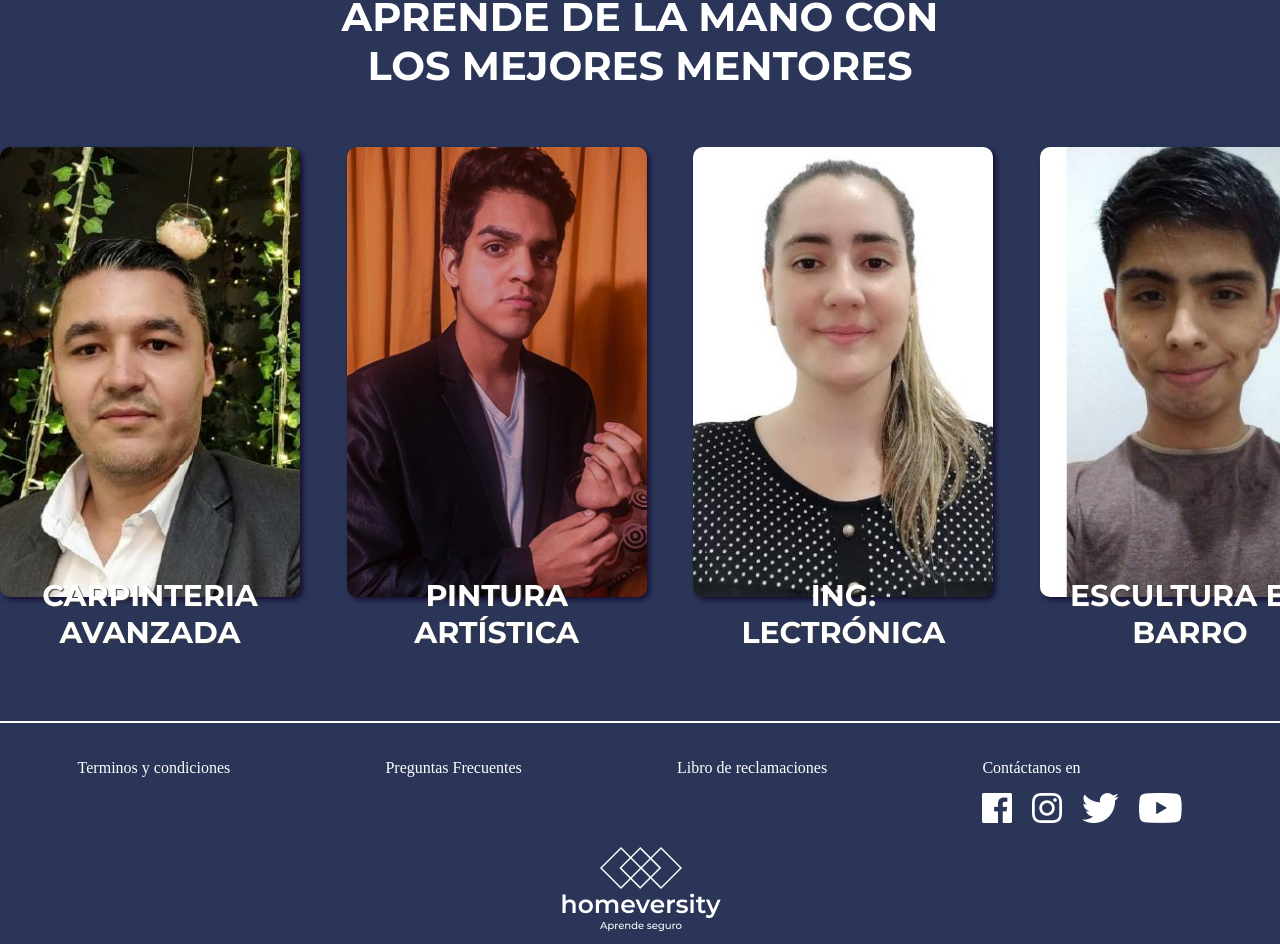
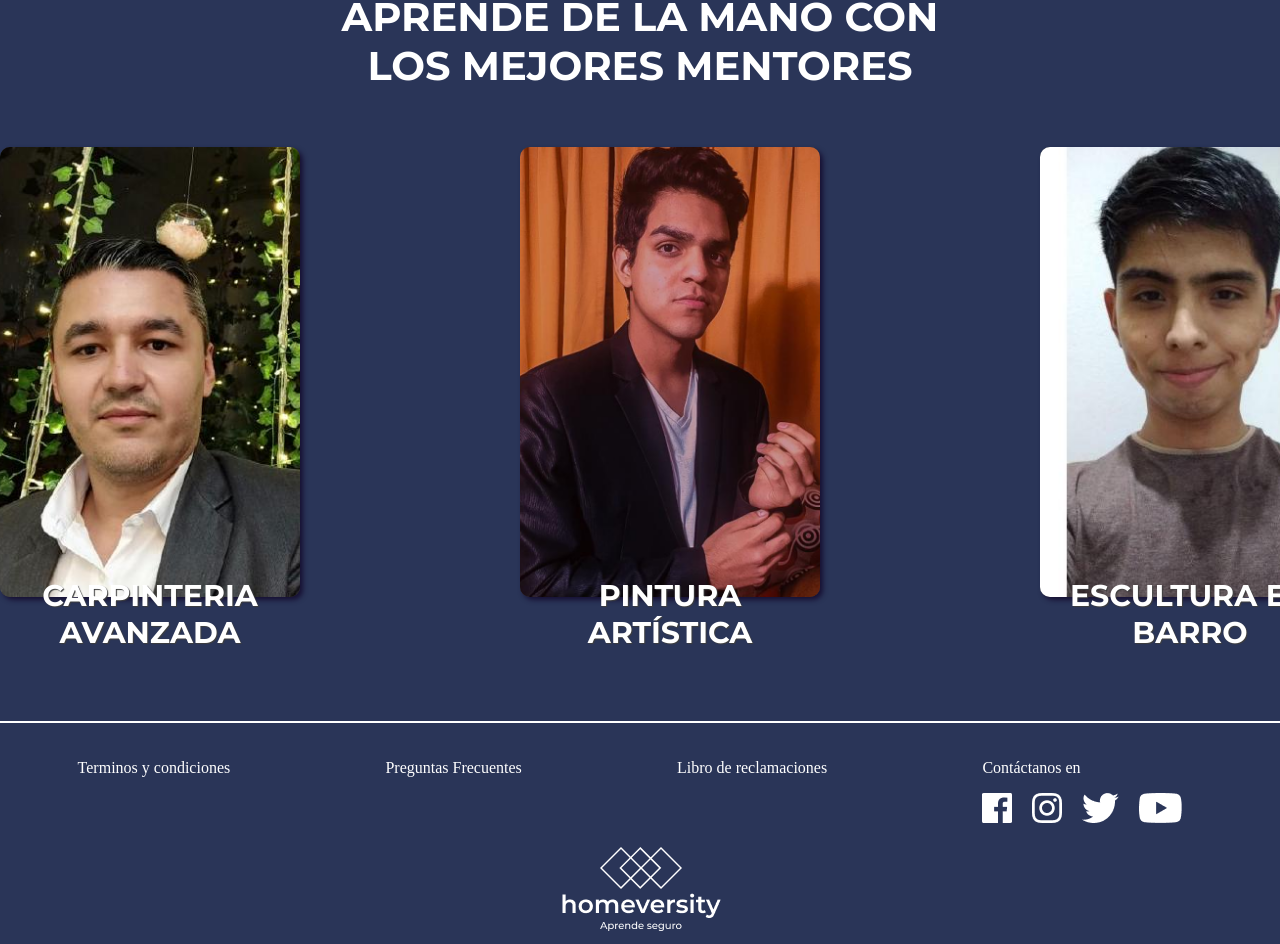
Before and after one commit to mgarcial1995/homeversity, a React (Create React App) app in the folder packages/react-homeversity/: page / in a window 1280 px wide. Shown: the part 2408-3352 px from the top of the page. Built offline with nearby package versions, Linux system fonts and the light colour scheme; no server answers.

Commit message:
feat: update list mentors

```diff
--- a/packages/react-homeversity/src/components/Mentores/index.js
+++ b/packages/react-homeversity/src/components/Mentores/index.js
@@ -10,10 +10,6 @@ function Mentores() {
     {
       src: "./perfil_2.png",
       work: "PINTURA ARTÍSTICA",
-    },
-    {
-      src: "./perfil_3.png",
-      work: "ING. LECTRÓNICA",
     },
     {
       src: "./perfil_4.png",
```
